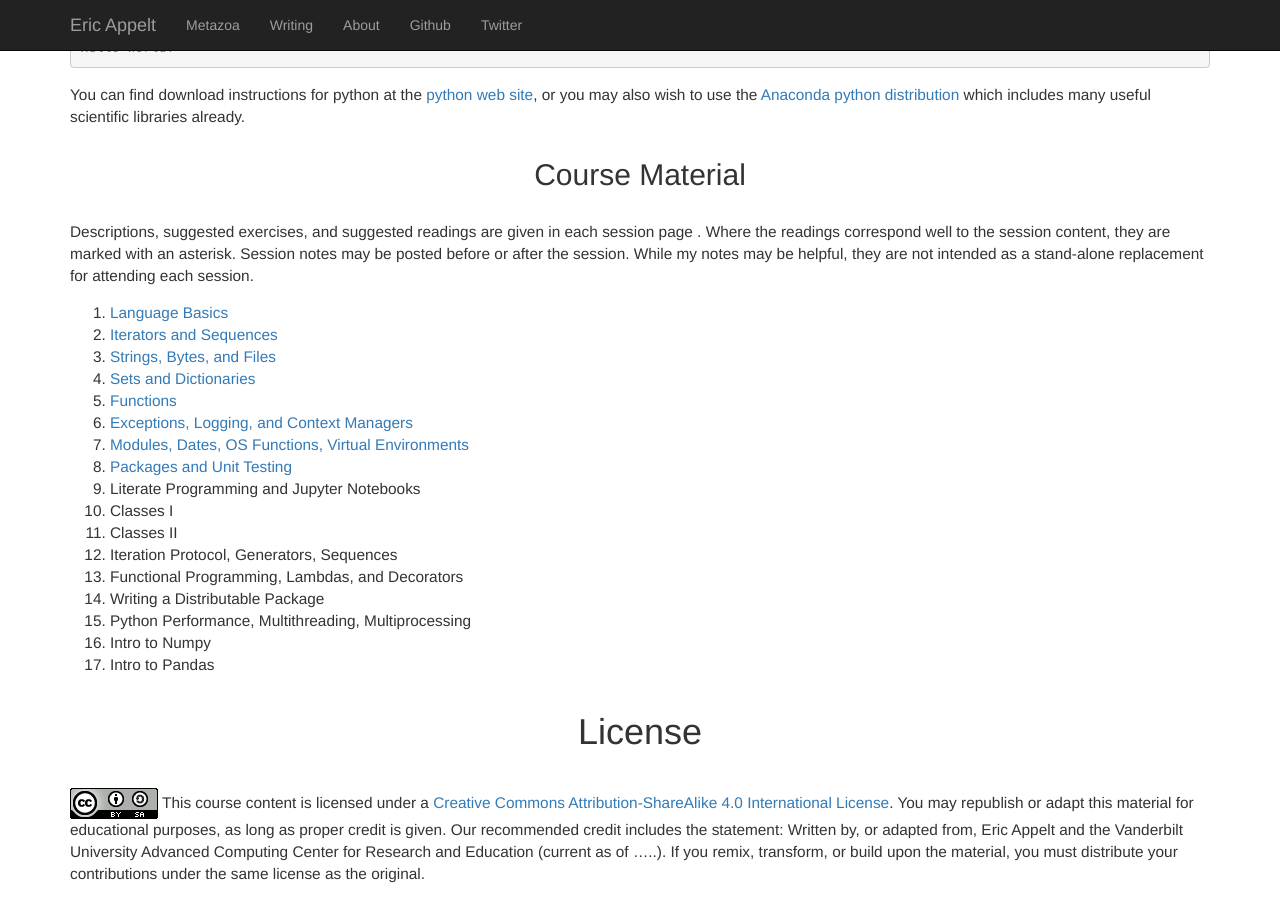
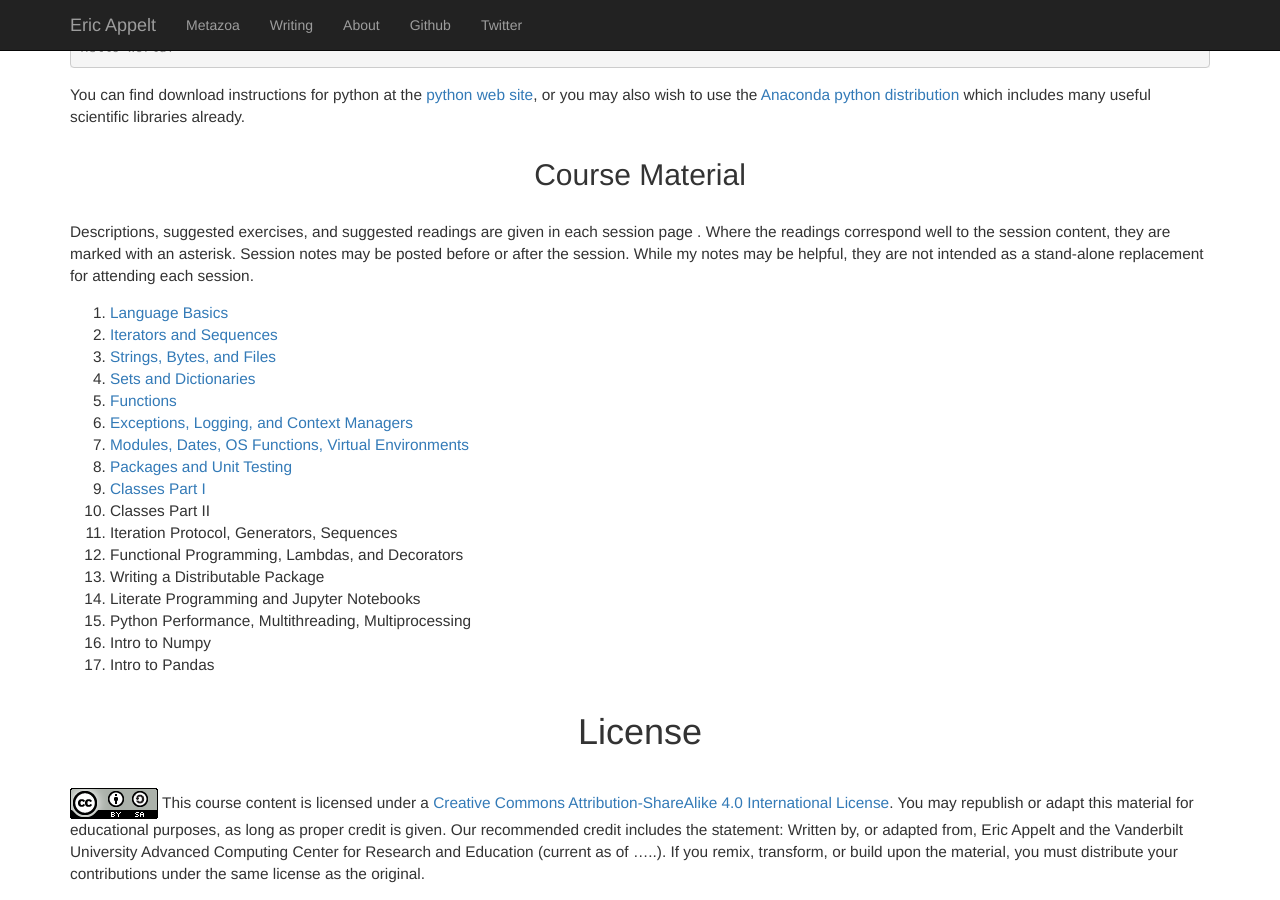
Before and after one commit to appeltel/website-ericappelt, a Jekyll site: the page built from pythonclass/index.md, in a window 1280 px wide and 900 px high, scrolled down 1618 px. Built offline with Jekyll 4.4.1, drawn with Linux system fonts in a browser that asks for light colours; nearby versions of some CDN libraries.

Commit message:
Add session 9, fixup ordering

```diff
--- a/pythonclass/index.md
+++ b/pythonclass/index.md
@@ -122,12 +122,12 @@ replacement for attending each session.
 1. [Exceptions, Logging, and Context Managers](session6.html)
 1. [Modules, Dates, OS Functions, Virtual Environments](session7.html)
 1. [Packages and Unit Testing](session8.html)
-1. Literate Programming and Jupyter Notebooks
-1. Classes I
-1. Classes II
+1. [Classes Part I](session9.html)
+1. Classes Part II
 1. Iteration Protocol, Generators, Sequences
 1. Functional Programming, Lambdas, and Decorators
 1. Writing a Distributable Package
+1. Literate Programming and Jupyter Notebooks
 1. Python Performance, Multithreading, Multiprocessing
 1. Intro to Numpy
 1. Intro to Pandas
```
Also changed, not shown: pythonclass/session8.md (+2 -2 lines), pythonclass/session9.md (added, +27 -0 lines).
